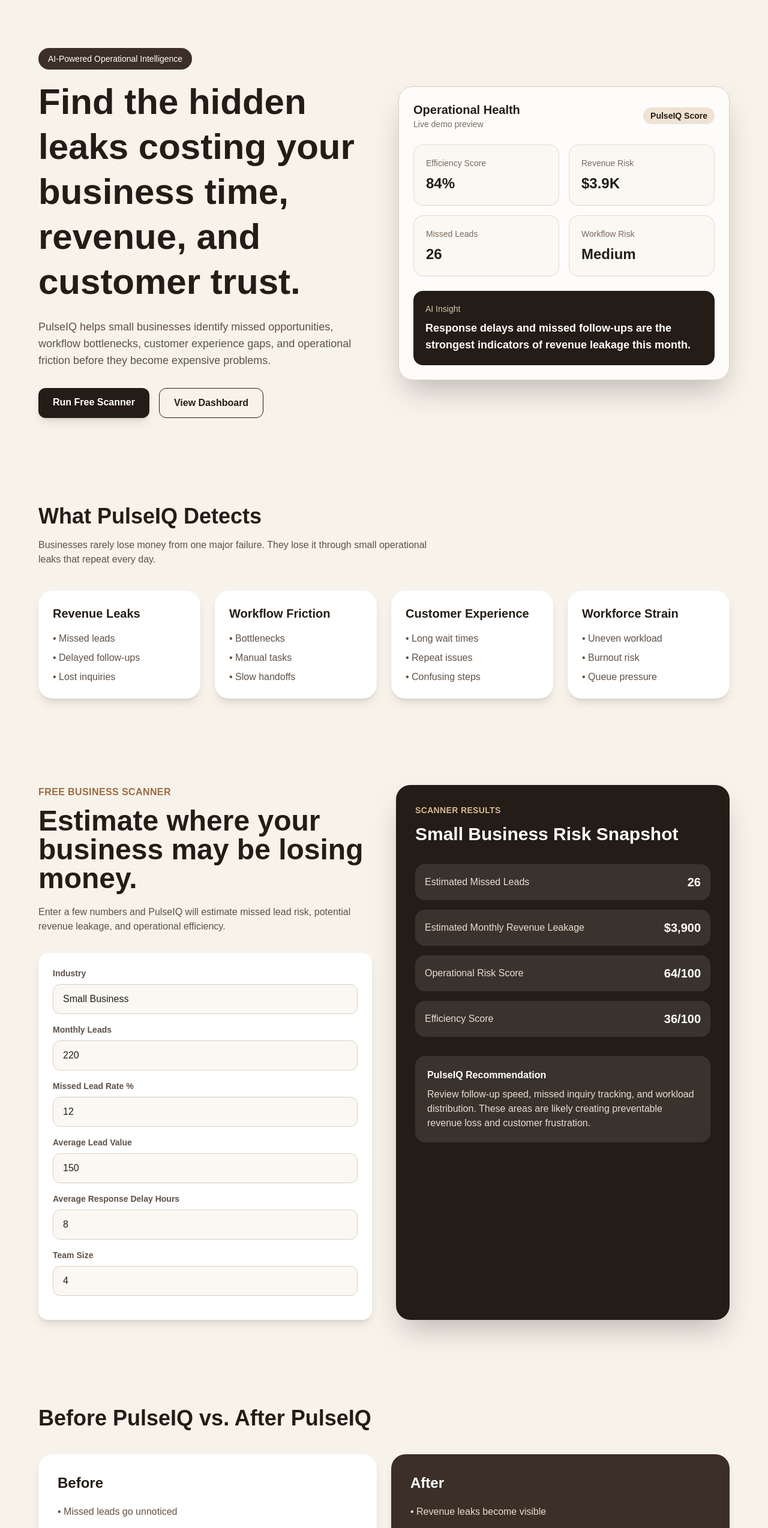
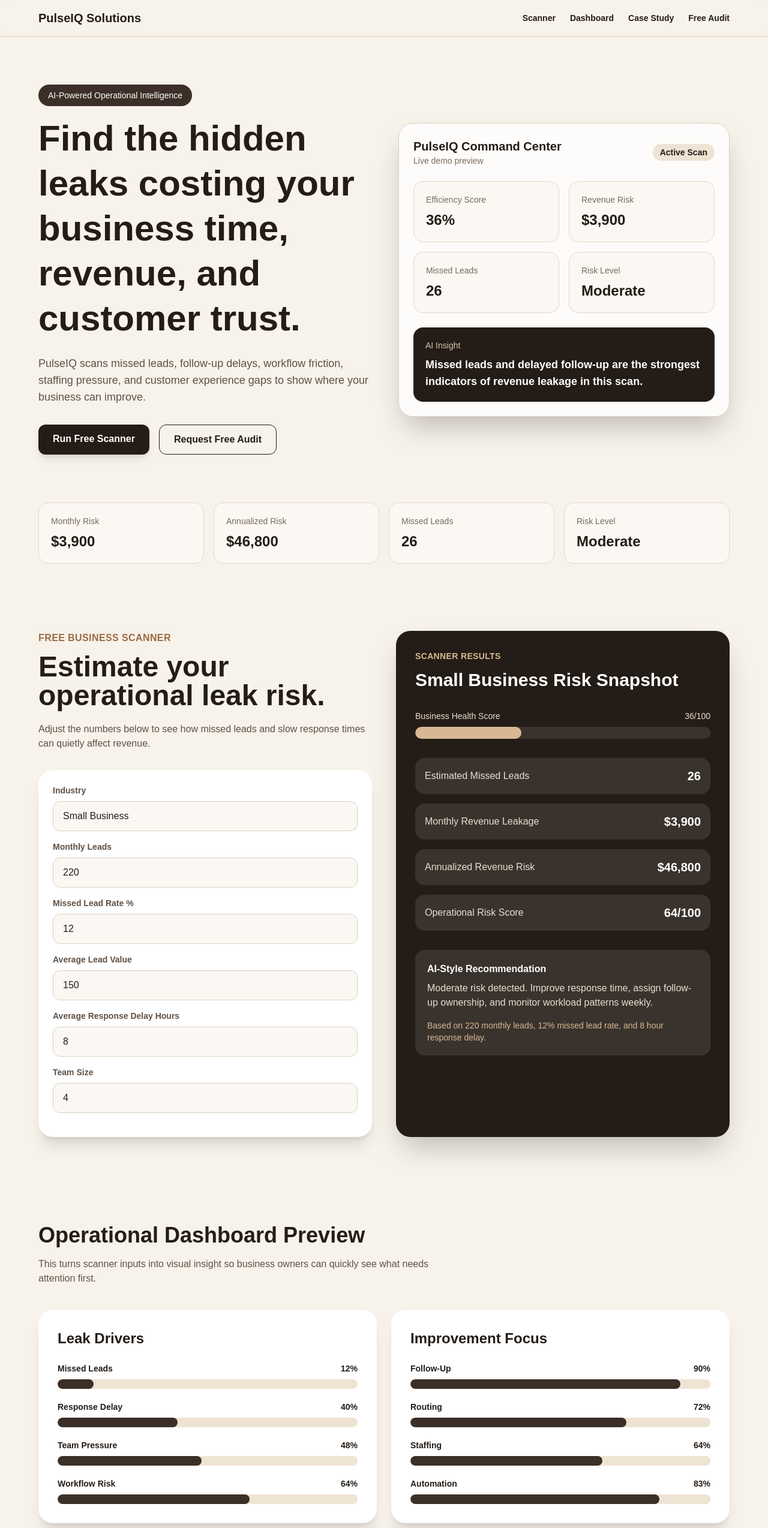
Before and after one commit to aundreanapper12-gif/pulseiqop, a Next.js app: page / in a window 1280 px wide. Shown: the top 2548 px of the page at 60% size. Built offline with nearby package versions, Linux system fonts and the light colour scheme.

Commit message:
Add PulseIQ high impact upgrades

```diff
--- a/app/page.tsx
+++ b/app/page.tsx
@@ -39,28 +39,46 @@ export default function Home() {
 
     const efficiencyScore = Math.max(0, 100 - riskScore);
 
+    const annualLoss = estimatedLoss * 12;
+
+    const riskLevel =
+      riskScore >= 70 ? "High" : riskScore >= 40 ? "Moderate" : "Low";
+
     return {
       missedLeads,
       estimatedLoss,
+      annualLoss,
       riskScore,
       efficiencyScore,
+      riskLevel,
     };
   }, [inputs]);
 
   function updateInput(key: keyof ScannerInput, value: string) {
     setInputs((prev) => ({
       ...prev,
-      [key]:
-        key === "industry"
-          ? value
-          : Number(value) < 0
-          ? 0
-          : Number(value),
+      [key]: key === "industry" ? value : Math.max(0, Number(value)),
     }));
   }
 
   return (
     <main className="min-h-screen bg-[#f7f2ea] text-[#241c16]">
+      {/* NAV */}
+      <nav className="sticky top-0 z-50 border-b border-[#e1d5c5] bg-[#f7f2ea]/90 px-6 py-4 backdrop-blur md:px-16">
+        <div className="mx-auto flex max-w-7xl items-center justify-between">
+          <a href="#" className="text-xl font-black">
+            PulseIQ Solutions
+          </a>
+
+          <div className="hidden gap-6 text-sm font-semibold md:flex">
+            <a href="#scanner">Scanner</a>
+            <a href="#dashboard">Dashboard</a>
+            <a href="#case-study">Case Study</a>
+            <a href="#contact">Free Audit</a>
+          </div>
+        </div>
+      </nav>
+
       {/* HERO */}
       <section className="px-6 py-20 md:px-16">
         <div className="mx-auto grid max-w-7xl gap-12 md:grid-cols-2 md:items-center">
@@ -69,15 +87,15 @@ export default function Home() {
               AI-Powered Operational Intelligence
             </p>
 
-            <h1 className="text-4xl font-bold leading-tight md:text-6xl">
+            <h1 className="text-4xl font-black leading-tight md:text-6xl">
               Find the hidden leaks costing your business time, revenue, and
               customer trust.
             </h1>
 
             <p className="mt-6 max-w-xl text-lg text-[#5f5147]">
-              PulseIQ helps small businesses identify missed opportunities,
-              workflow bottlenecks, customer experience gaps, and operational
-              friction before they become expensive problems.
+              PulseIQ scans missed leads, follow-up delays, workflow friction,
+              staffing pressure, and customer experience gaps to show where
+              your business can improve.
             </p>
 
             <div className="mt-8 flex flex-wrap gap-4">
@@ -89,78 +107,25 @@ export default function Home() {
               </a>
 
               <a
-                href="#dashboard"
+                href="#contact"
                 className="rounded-xl border border-[#241c16] px-6 py-3 font-semibold hover:bg-white"
               >
-                View Dashboard
+                Request Free Audit
               </a>
             </div>
           </div>
 
-          {/* DASHBOARD PREVIEW */}
-          <div
-            id="dashboard"
-            className="rounded-3xl border border-[#dccfbd] bg-white/80 p-6 shadow-2xl"
-          >
-            <div className="mb-6 flex items-center justify-between">
-              <div>
-                <h2 className="text-xl font-bold">Operational Health</h2>
-                <p className="text-sm text-[#7a6a5d]">Live demo preview</p>
-              </div>
-
-              <span className="rounded-full bg-[#efe3d3] px-3 py-1 text-sm font-semibold">
-                PulseIQ Score
-              </span>
-            </div>
-
-            <div className="grid gap-4 sm:grid-cols-2">
-              <MetricCard title="Efficiency Score" value="84%" />
-              <MetricCard title="Revenue Risk" value="$3.9K" />
-              <MetricCard title="Missed Leads" value="26" />
-              <MetricCard title="Workflow Risk" value="Medium" />
-            </div>
-
-            <div className="mt-6 rounded-2xl bg-[#241c16] p-5 text-white">
-              <p className="text-sm text-[#d8c6b2]">AI Insight</p>
-              <p className="mt-2 text-lg font-semibold">
-                Response delays and missed follow-ups are the strongest
-                indicators of revenue leakage this month.
-              </p>
-            </div>
-          </div>
+          <DashboardPreview results={results} />
         </div>
       </section>
 
-      {/* LEAK CATEGORIES */}
-      <section className="px-6 py-16 md:px-16">
-        <div className="mx-auto max-w-7xl">
-          <h2 className="text-3xl font-bold md:text-4xl">
-            What PulseIQ Detects
-          </h2>
-
-          <p className="mt-4 max-w-2xl text-[#5f5147]">
-            Businesses rarely lose money from one major failure. They lose it
-            through small operational leaks that repeat every day.
-          </p>
-
-          <div className="mt-10 grid gap-6 md:grid-cols-4">
-            <FeatureCard
-              title="Revenue Leaks"
-              items={["Missed leads", "Delayed follow-ups", "Lost inquiries"]}
-            />
-            <FeatureCard
-              title="Workflow Friction"
-              items={["Bottlenecks", "Manual tasks", "Slow handoffs"]}
-            />
-            <FeatureCard
-              title="Customer Experience"
-              items={["Long wait times", "Repeat issues", "Confusing steps"]}
-            />
-            <FeatureCard
-              title="Workforce Strain"
-              items={["Uneven workload", "Burnout risk", "Queue pressure"]}
-            />
-          </div>
+      {/* TRUST METRICS */}
+      <section className="px-6 pb-8 md:px-16">
+        <div className="mx-auto grid max-w-7xl gap-4 md:grid-cols-4">
+          <MetricCard title="Monthly Risk" value={`$${results.estimatedLoss.toLocaleString()}`} />
+          <MetricCard title="Annualized Risk" value={`$${results.annualLoss.toLocaleString()}`} />
+          <MetricCard title="Missed Leads" value={`${results.missedLeads}`} />
+          <MetricCard title="Risk Level" value={results.riskLevel} />
         </div>
       </section>
 
@@ -172,16 +137,16 @@ export default function Home() {
               Free Business Scanner
             </p>
 
-            <h2 className="text-3xl font-bold md:text-5xl">
-              Estimate where your business may be losing money.
+            <h2 className="text-3xl font-black md:text-5xl">
+              Estimate your operational leak risk.
             </h2>
 
             <p className="mt-5 text-[#5f5147]">
-              Enter a few numbers and PulseIQ will estimate missed lead risk,
-              potential revenue leakage, and operational efficiency.
+              Adjust the numbers below to see how missed leads and slow
+              response times can quietly affect revenue.
             </p>
 
-            <div className="mt-8 rounded-2xl bg-white p-6 shadow-lg">
+            <div className="mt-8 rounded-3xl bg-white p-6 shadow-xl">
               <ScannerField
                 label="Industry"
                 value={inputs.industry}
@@ -230,114 +195,228 @@ export default function Home() {
               Scanner Results
             </p>
 
-            <h3 className="mt-3 text-3xl font-bold">
+            <h3 className="mt-3 text-3xl font-black">
               {inputs.industry} Risk Snapshot
             </h3>
+
+            <ScoreGauge score={results.efficiencyScore} />
 
             <div className="mt-8 grid gap-4">
               <ResultRow label="Estimated Missed Leads" value={results.missedLeads} />
               <ResultRow
-                label="Estimated Monthly Revenue Leakage"
+                label="Monthly Revenue Leakage"
                 value={`$${results.estimatedLoss.toLocaleString()}`}
               />
-              <ResultRow label="Operational Risk Score" value={`${results.riskScore}/100`} />
               <ResultRow
-                label="Efficiency Score"
-                value={`${results.efficiencyScore}/100`}
+                label="Annualized Revenue Risk"
+                value={`$${results.annualLoss.toLocaleString()}`}
+              />
+              <ResultRow
+                label="Operational Risk Score"
+                value={`${results.riskScore}/100`}
               />
             </div>
 
-            <div className="mt-8 rounded-2xl bg-white/10 p-5">
-              <p className="font-semibold">PulseIQ Recommendation</p>
-              <p className="mt-2 text-[#eadccf]">
-                Review follow-up speed, missed inquiry tracking, and workload
-                distribution. These areas are likely creating preventable
-                revenue loss and customer frustration.
-              </p>
-            </div>
+            <AIRecommendation results={results} inputs={inputs} />
           </div>
         </div>
       </section>
 
-      {/* BEFORE AFTER */}
-      <section className="px-6 py-16 md:px-16">
+      {/* CHART SECTION */}
+      <section id="dashboard" className="px-6 py-16 md:px-16">
         <div className="mx-auto max-w-7xl">
-          <h2 className="text-3xl font-bold md:text-4xl">
-            Before PulseIQ vs. After PulseIQ
+          <h2 className="text-3xl font-black md:text-4xl">
+            Operational Dashboard Preview
           </h2>
 
+          <p className="mt-4 max-w-2xl text-[#5f5147]">
+            This turns scanner inputs into visual insight so business owners can
+            quickly see what needs attention first.
+          </p>
+
           <div className="mt-10 grid gap-6 md:grid-cols-2">
-            <div className="rounded-3xl bg-white p-8 shadow-lg">
-              <h3 className="text-2xl font-bold">Before</h3>
-              <ul className="mt-5 space-y-3 text-[#5f5147]">
-                <li>• Missed leads go unnoticed</li>
-                <li>• Teams react after problems grow</li>
-                <li>• Workflow issues are hard to see</li>
-                <li>• Customer frustration increases</li>
-                <li>• Reports show numbers without action</li>
-              </ul>
-            </div>
+            <BarChartCard
+              title="Leak Drivers"
+              data={[
+                { label: "Missed Leads", value: inputs.missedLeadRate },
+                { label: "Response Delay", value: inputs.responseDelayHours * 5 },
+                { label: "Team Pressure", value: Math.max(0, 8 - inputs.teamSize) * 12 },
+                { label: "Workflow Risk", value: results.riskScore },
+              ]}
+            />
 
-            <div className="rounded-3xl bg-[#3b2f27] p-8 text-white shadow-lg">
-              <h3 className="text-2xl font-bold">After</h3>
-              <ul className="mt-5 space-y-3 text-[#eadccf]">
-                <li>• Revenue leaks become visible</li>
-                <li>• Teams spot bottlenecks earlier</li>
-                <li>• Leaders know what to fix first</li>
-                <li>• Customer experience improves</li>
-                <li>• Data connects directly to action</li>
-              </ul>
-            </div>
+            <BarChartCard
+              title="Improvement Focus"
+              data={[
+                { label: "Follow-Up", value: 90 },
+                { label: "Routing", value: 72 },
+                { label: "Staffing", value: 64 },
+                { label: "Automation", value: 83 },
+              ]}
+            />
           </div>
         </div>
       </section>
 
       {/* CASE STUDY */}
-      <section className="px-6 py-20 md:px-16">
+      <section id="case-study" className="px-6 py-20 md:px-16">
         <div className="mx-auto max-w-7xl rounded-3xl bg-white p-8 shadow-xl md:p-12">
           <p className="font-semibold uppercase tracking-wide text-[#9b6b43]">
-            Example Case Study
+            Portfolio Case Study
           </p>
 
-          <h2 className="mt-3 text-3xl font-bold md:text-4xl">
-            How one workflow analysis revealed hidden queue inefficiencies.
+          <h2 className="mt-3 text-3xl font-black md:text-4xl">
+            Simulated Small Business Revenue Leak Analysis
           </h2>
 
           <p className="mt-5 max-w-3xl text-[#5f5147]">
-            A simulated service business was receiving steady monthly leads but
-            losing opportunities due to delayed follow-up, unclear routing, and
-            overloaded team members during peak hours.
+            A small service business with steady monthly inquiries was losing
+            revenue because missed leads, delayed follow-up, and unclear
+            workflow ownership were not being tracked together.
           </p>
 
           <div className="mt-8 grid gap-4 md:grid-cols-3">
-            <MetricCard title="Missed Lead Rate" value="12%" />
+            <MetricCard title="Problem Found" value="Follow-Up Delay" />
             <MetricCard title="Monthly Risk" value="$3,900" />
-            <MetricCard title="Fix Priority" value="Follow-Up Speed" />
+            <MetricCard title="Priority Fix" value="Lead Routing" />
+          </div>
+
+          <div className="mt-10 grid gap-6 md:grid-cols-2">
+            <InsightBox
+              title="Before"
+              points={[
+                "Missed leads were tracked separately from staffing pressure.",
+                "No one owned follow-up timing as a measurable KPI.",
+                "Reporting showed outcomes but not the operational cause.",
+              ]}
+            />
+
+            <InsightBox
+              title="After"
+              points={[
+                "Missed leads became connected to response speed and workload.",
+                "Follow-up delay became the first improvement priority.",
+                "The business gained a clear action plan instead of raw numbers.",
+              ]}
+            />
           </div>
         </div>
       </section>
 
-      {/* CTA */}
-      <section className="px-6 pb-24 md:px-16">
-        <div className="mx-auto max-w-5xl rounded-3xl bg-[#241c16] p-10 text-center text-white shadow-2xl">
-          <h2 className="text-3xl font-bold md:text-5xl">
-            Ready to find your operational leaks?
-          </h2>
+      {/* CONTACT FORM */}
+      <section id="contact" className="px-6 pb-24 md:px-16">
+        <div className="mx-auto grid max-w-7xl gap-10 rounded-3xl bg-[#241c16] p-8 text-white shadow-2xl md:grid-cols-2 md:p-12">
+          <div>
+            <p className="font-semibold uppercase tracking-wide text-[#d8b894]">
+              Free Mini Audit
+            </p>
 
-          <p className="mx-auto mt-5 max-w-2xl text-[#eadccf]">
-            Start with a simple scanner, then turn the results into better
-            workflows, stronger follow-up, and smarter business decisions.
-          </p>
+            <h2 className="mt-3 text-3xl font-black md:text-5xl">
+              Want a personalized operational leak review?
+            </h2>
 
-          <a
-            href="#scanner"
-            className="mt-8 inline-flex rounded-xl bg-[#d8b894] px-7 py-3 font-bold text-[#241c16] hover:bg-[#e8c9a3]"
-          >
-            Run the Free Scanner
-          </a>
+            <p className="mt-5 text-[#eadccf]">
+              Use this section as your lead capture area. Later, you can connect
+              it to Formspree, Google Forms, Airtable, or a real backend.
+            </p>
+          </div>
+
+          <form className="rounded-3xl bg-white p-6 text-[#241c16]">
+            <ScannerField label="Name" value="" onChange={() => {}} />
+            <ScannerField label="Business Name" value="" onChange={() => {}} />
+            <ScannerField label="Email" value="" onChange={() => {}} />
+            <ScannerField label="Biggest Operational Challenge" value="" onChange={() => {}} />
+
+            <button
+              type="button"
+              className="mt-2 w-full rounded-xl bg-[#241c16] px-6 py-3 font-bold text-white hover:bg-[#3b2f27]"
+              onClick={() =>
+                alert("Lead form demo only. Connect this to Formspree or Airtable next.")
+              }
+            >
+              Request Free Audit
+            </button>
+          </form>
         </div>
       </section>
     </main>
+  );
+}
+
+function DashboardPreview({ results }: { results: any }) {
+  return (
+    <div className="rounded-3xl border border-[#dccfbd] bg-white/80 p-6 shadow-2xl">
+      <div className="mb-6 flex items-center justify-between">
+        <div>
+          <h2 className="text-xl font-black">PulseIQ Command Center</h2>
+          <p className="text-sm text-[#7a6a5d]">Live demo preview</p>
+        </div>
+
+        <span className="rounded-full bg-[#efe3d3] px-3 py-1 text-sm font-semibold">
+          Active Scan
+        </span>
+      </div>
+
+      <div className="grid gap-4 sm:grid-cols-2">
+        <MetricCard title="Efficiency Score" value={`${results.efficiencyScore}%`} />
+        <MetricCard title="Revenue Risk" value={`$${results.estimatedLoss.toLocaleString()}`} />
+        <MetricCard title="Missed Leads" value={`${results.missedLeads}`} />
+        <MetricCard title="Risk Level" value={results.riskLevel} />
+      </div>
+
+      <div className="mt-6 rounded-2xl bg-[#241c16] p-5 text-white">
+        <p className="text-sm text-[#d8c6b2]">AI Insight</p>
+        <p className="mt-2 text-lg font-semibold">
+          Missed leads and delayed follow-up are the strongest indicators of
+          revenue leakage in this scan.
+        </p>
+      </div>
+    </div>
+  );
+}
+
+function ScoreGauge({ score }: { score: number }) {
+  return (
+    <div className="mt-8">
+      <div className="mb-2 flex justify-between text-sm text-[#eadccf]">
+        <span>Business Health Score</span>
+        <span>{score}/100</span>
+      </div>
+
+      <div className="h-5 overflow-hidden rounded-full bg-white/10">
+        <div
+          className="h-full rounded-full bg-[#d8b894] transition-all duration-700"
+          style={{ width: `${score}%` }}
+        />
+      </div>
+    </div>
+  );
+}
+
+function AIRecommendation({
+  results,
+  inputs,
+}: {
+  results: any;
+  inputs: ScannerInput;
+}) {
+  const recommendation =
+    results.riskScore >= 70
+      ? "High risk detected. Prioritize lead follow-up, routing ownership, and missed inquiry tracking immediately."
+      : results.riskScore >= 40
+      ? "Moderate risk detected. Improve response time, assign follow-up ownership, and monitor workload patterns weekly."
+      : "Low risk detected. Continue monitoring response speed and lead capture to prevent small leaks from growing.";
+
+  return (
+    <div className="mt-8 rounded-2xl bg-white/10 p-5">
+      <p className="font-semibold">AI-Style Recommendation</p>
+      <p className="mt-2 text-[#eadccf]">{recommendation}</p>
+
+      <p className="mt-4 text-sm text-[#d8b894]">
+        Based on {inputs.monthlyLeads} monthly leads, {inputs.missedLeadRate}%
+        missed lead rate, and {inputs.responseDelayHours} hour response delay.
+      </p>
+    </div>
   );
 }
 
@@ -345,20 +424,7 @@ function MetricCard({ title, value }: { title: string; value: string }) {
   return (
     <div className="rounded-2xl border border-[#e3d7c8] bg-[#fbf8f3] p-5">
       <p className="text-sm text-[#7a6a5d]">{title}</p>
-      <p className="mt-2 text-2xl font-bold text-[#241c16]">{value}</p>
-    </div>
-  );
-}
-
-function FeatureCard({ title, items }: { title: string; items: string[] }) {
-  return (
-    <div className="rounded-3xl bg-white p-6 shadow-lg">
-      <h3 className="text-xl font-bold">{title}</h3>
-      <ul className="mt-4 space-y-2 text-[#5f5147]">
-        {items.map((item) => (
-          <li key={item}>• {item}</li>
-        ))}
-      </ul>
+      <p className="mt-2 text-2xl font-black text-[#241c16]">{value}</p>
     </div>
   );
 }
@@ -394,7 +460,57 @@ function ResultRow({ label, value }: { label: string; value: string | number })
   return (
     <div className="flex items-center justify-between rounded-2xl bg-white/10 p-4">
       <span className="text-[#eadccf]">{label}</span>
-      <span className="text-xl font-bold">{value}</span>
+      <span className="text-xl font-black">{value}</span>
     </div>
   );
 }
+
+function BarChartCard({
+  title,
+  data,
+}: {
+  title: string;
+  data: { label: string; value: number }[];
+}) {
+  return (
+    <div className="rounded-3xl bg-white p-8 shadow-xl">
+      <h3 className="text-2xl font-black">{title}</h3>
+
+      <div className="mt-6 space-y-5">
+        {data.map((item) => {
+          const width = Math.min(100, Math.max(5, item.value));
+
+          return (
+            <div key={item.label}>
+              <div className="mb-2 flex justify-between text-sm font-semibold">
+                <span>{item.label}</span>
+                <span>{Math.round(width)}%</span>
+              </div>
+
+              <div className="h-4 overflow-hidden rounded-full bg-[#efe3d3]">
+                <div
+                  className="h-full rounded-full bg-[#3b2f27] transition-all duration-700"
+                  style={{ width: `${width}%` }}
+                />
+              </div>
+            </div>
+          );
+        })}
+      </div>
+    </div>
+  );
+}
+
+function InsightBox({ title, points }: { title: string; points: string[] }) {
+  return (
+    <div className="rounded-3xl border border-[#e3d7c8] bg-[#fbf8f3] p-6">
+      <h3 className="text-2xl font-black">{title}</h3>
+
+      <ul className="mt-5 space-y-3 text-[#5f5147]">
+        {points.map((point) => (
+          <li key={point}>• {point}</li>
+        ))}
+      </ul>
+    </div>
+  );
+}
```
